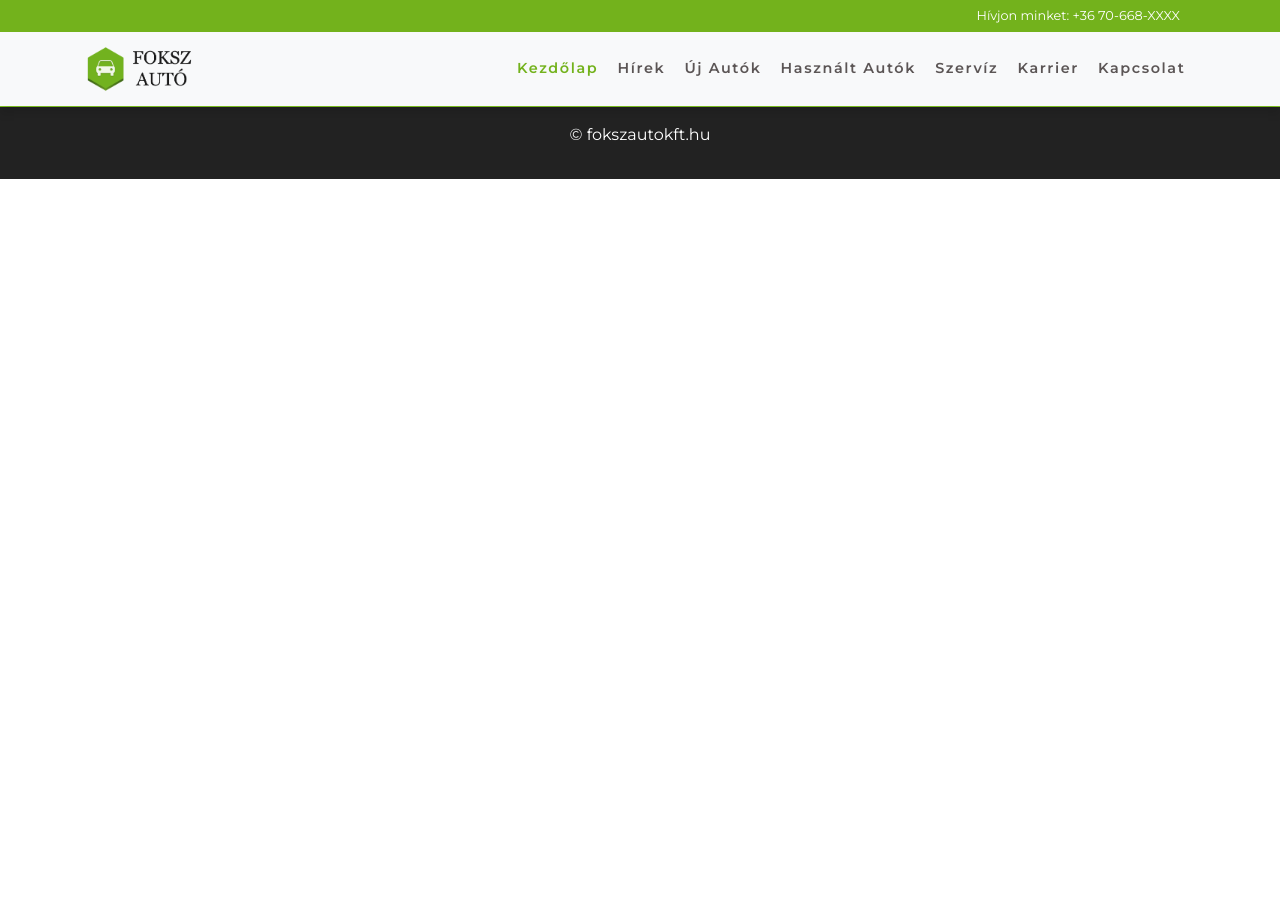
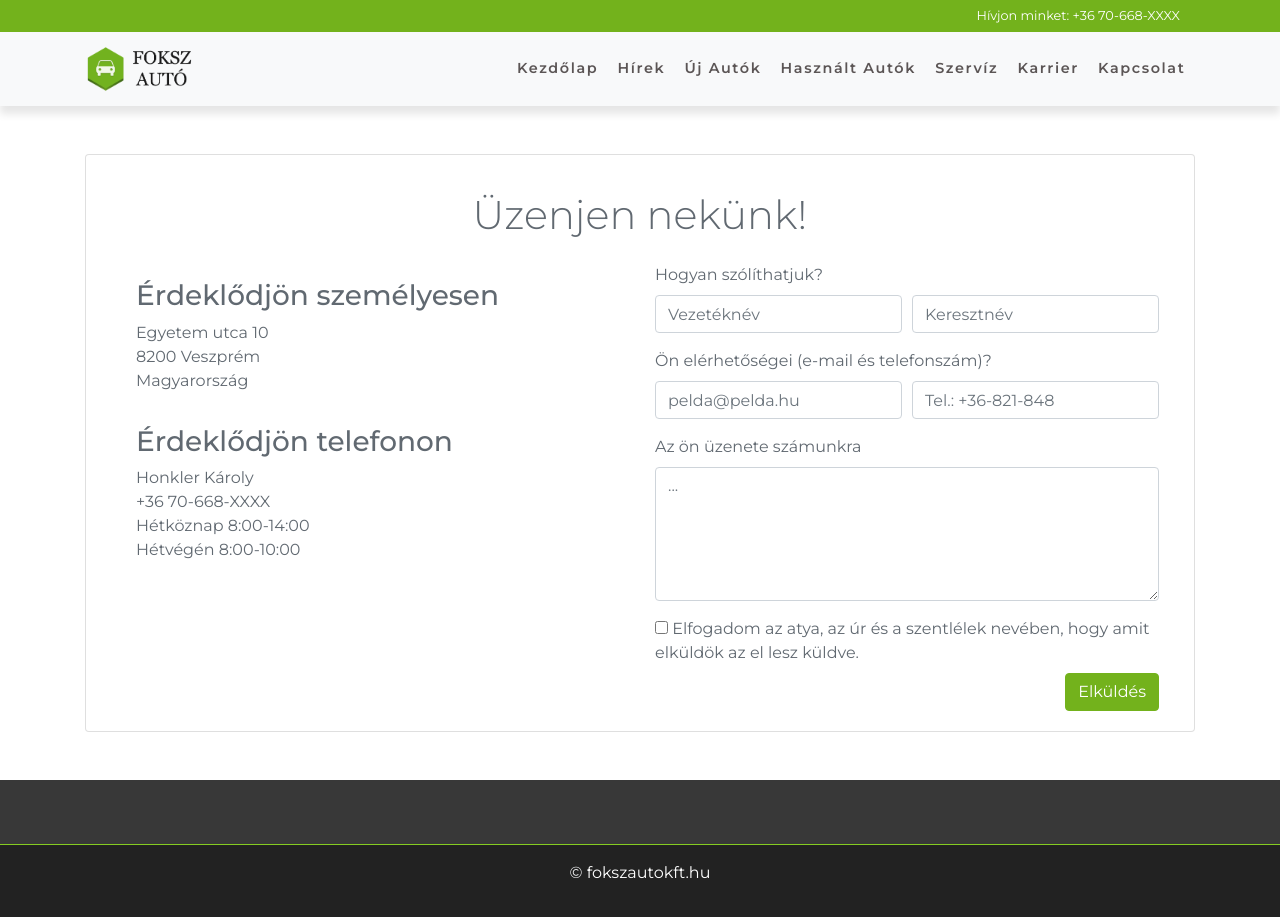
Before and after one commit to davidpatak/Auto-Web, a PHP site: page /kapcsolat.html in a window 1280 px wide. Before the commit the page ends 179 px from the top, so only its background shows below. Run offline with PHP 8.4, Linux system fonts and the light colour scheme; some libraries are stand-ins or nearby versions.

Commit message:
Contact Form front-end része 1

```diff
--- a/css/style.css
+++ b/css/style.css
@@ -39,10 +39,20 @@ body {
 .nav-link {
   color: #5b5555!important;
 }
-.nav-link.active,
+/*.nav-link.active,
 .navlink:hover {
   color: #73b21c!important;
+}*/
+.navbar-nav>li>a:hover{
+  color: #73b21c!important;
 }
+/*Contact*//*
+.contactBtn{
+  background-color: #85cc21;
+  color:  white!important;
+  border-radius: 0.4rem;
+}*/
+
 /*============= CAROUSEL =============*/
 #carousel {
   box-shadow: 0 1rem 1rem rgba(0, 0, 0, .1);
--- a/hasznaltauto.html
+++ b/hasznaltauto.html
@@ -57,6 +57,9 @@
 
 
 
+	<!--Start Footer-->
+	<footer></footer>
+	<!-- End Footer-->
 
     <!-- Start Socket -->
 	<div class="socket text-light text-center py-3">
--- a/hirek.html
+++ b/hirek.html
@@ -57,6 +57,9 @@
 
 
 
+	<!--Start Footer-->
+	<footer></footer>
+	<!-- End Footer-->
 
     <!-- Start Socket -->
 	<div class="socket text-light text-center py-3">
--- a/index.html
+++ b/index.html
@@ -137,14 +137,14 @@
 				<img src="img/cards/mechanic1.jpg" alt="" class="w-100 cardImage"> <!--cardImage to resize in css later-->
 				<h4 class="my-4">"Olajos varázskezek"</h4>
 				<p>Tibi mindenkit levett a lábáról miután rekordot állított az egy perc alatt legtöbb autóban végrehajtott olajcsere kategóriában!</p>
-				<a href="karrier.html" class="btn btn-outline-dark btn-md">Ismerje meg!</a>
+				<a href="hirek.html" class="btn btn-outline-dark btn-md">Ismerje meg!</a>
 			</div>
 
 			<div class="col-md-4 my-4">
 				<img src="img/cards/mechanic2.jpg" alt="" class="w-100 cardImage">
 				<h4 class="my-4">"Tűzön vízen át"</h4>
 				<p>Fanni arcán nem látszik mosoly miután rekordját Tibi megdöntötte az egy perc alatt legtöbb autóban végrehajtott olajcsere kategóriában!</p>
-				<a href="karrier.html" class="btn btn-outline-dark btn-md">Ismerje meg!</a>
+				<a href="hirek.html" class="btn btn-outline-dark btn-md">Ismerje meg!</a>
 			</div>
 
 			<div class="col-md-4 my-4">
--- a/kapcsolat.html
+++ b/kapcsolat.html
@@ -52,11 +52,77 @@
 	</nav>
 	<!-- End Navigation -->
 
+	<!-- Start google maps
+	<div class="mapouter"><div class="gmap_canvas"><iframe width="600" height="500" id="gmap_canvas" src="https://maps.google.com/maps?q=pannon%20egyetem&t=&z=15&ie=UTF8&iwloc=&output=embed" frameborder="0" scrolling="no" marginheight="0" marginwidth="0"></iframe><a href="https://www.embedgooglemap.net"></a></div><style>.mapouter{position:relative;text-align:right;height:500px;width:600px;}.gmap_canvas {overflow:hidden;background:none!important;height:500px;width:600px;}</style></div>
+	End google maps-->
 
+	<!-- Contact Form Start-->
+	<!-- Main Section Side Information-->
+	<section class="head pb5">
+		<div class="container py-5">
+			<div class="card">
+				<div class="card-body">
+					<h1 class="font-weight-light text-center py-3">Üzenjen nekünk!</h1>
+					<div class="row">
+						<div class="col-lg-6 col-md-12 col-sm-12 col-12">
+							<div class="row pt-3">
+								<div class="col-lg-10 col-md9 col-sm9 col-9">
+									<h3>Érdeklődjön személyesen</h3>
+									<p>Egyetem utca 10<br>
+										8200 Veszprém<br>
+										Magyarország
+									</p>
+								</div>
+							</div>
+							<div class="row pt-3">
+								<div class="col-lg-10 col-md9 col-sm9 col-9">
+									<h3>Érdeklődjön telefonon</h3>
+                  					<p>Honkler Károly<br>
+                   						+36 70-668-XXXX<br>
+                    					Hétköznap 8:00-14:00<br>
+                    					Hétvégén 8:00-10:00
+                  					</p>
+								</div>
+							</div>
+						</div>
+						<div class="col-lg-6 col-md-12 col-sm-12 col-12">
+							<form action="">
+								<label>Hogyan szólíthatjuk?</label>
+								<div class="form-row">
+									<div class="form-group col-lg-6 col-md12 col-sm-12 col-12">
+										<input type="text" class="form-control" placeholder="Vezetéknév" required>
+									</div>
+									<div class="form-group col-lg-6 col-md12 col-sm-12 col-12">
+										<input type="text" class="form-control" placeholder="Keresztnév" required>
+									</div>
+								</div>
+								<label>Ön elérhetőségei (e-mail és telefonszám)?</label>
+								<div class="form-row">
+									<div class="form-group col-lg-6 col-md12 col-sm-12 col-12">
+										<input type="Email" class="form-control" placeholder="pelda@pelda.hu" required>
+									</div>
+									<div class="form-group col-lg-6 col-md12 col-sm-12 col-12">
+										<input type="tel" class="form-control" placeholder="Tel.: +36-821-848" required>
+									</div>
+								</div>
+									<label>Az ön üzenete számunkra</label>
+									<textarea type="text" class="form-control mb-3" cols="10" rows="5" id="comment"placeholder="..."></textarea>
+									<div class="checkbox">
+										<label><input type="checkbox"> Elfogadom az atya, az úr és a szentlélek nevében, hogy amit elküldök az el lesz küldve.</label>
+									</div>
+									<button class="btn btn-primary float-right">Elküldés</button>
+							</form>
+						</div>
+					</div>
+				</div>
+			</div>
+		</div>
+	</section>
+	<!-- End Contact Form-->
 
-
-
-
+	<!--Start Footer-->
+	<footer></footer>
+	<!-- End Footer-->
 
     <!-- Start Socket -->
 	<div class="socket text-light text-center py-3">
--- a/karrier.html
+++ b/karrier.html
@@ -57,7 +57,9 @@
 
 
 
-
+	<!--Start Footer-->
+	<footer></footer>
+	<!-- End Footer-->
     <!-- Start Socket -->
 	<div class="socket text-light text-center py-3">
 		<p>&copy; <a href="www.fokszautokft.hu" target="_blank">fokszautokft.hu</a></p>
--- a/szerviz.html
+++ b/szerviz.html
@@ -57,6 +57,9 @@
 
 
 
+	<!--Start Footer-->
+	<footer></footer>
+	<!-- End Footer-->
 
     <!-- Start Socket -->
 	<div class="socket text-light text-center py-3">
--- a/ujauto.html
+++ b/ujauto.html
@@ -57,6 +57,9 @@
 
 
 
+	<!--Start Footer-->
+	<footer></footer>
+	<!-- End Footer-->
 
     <!-- Start Socket -->
 	<div class="socket text-light text-center py-3">
```
